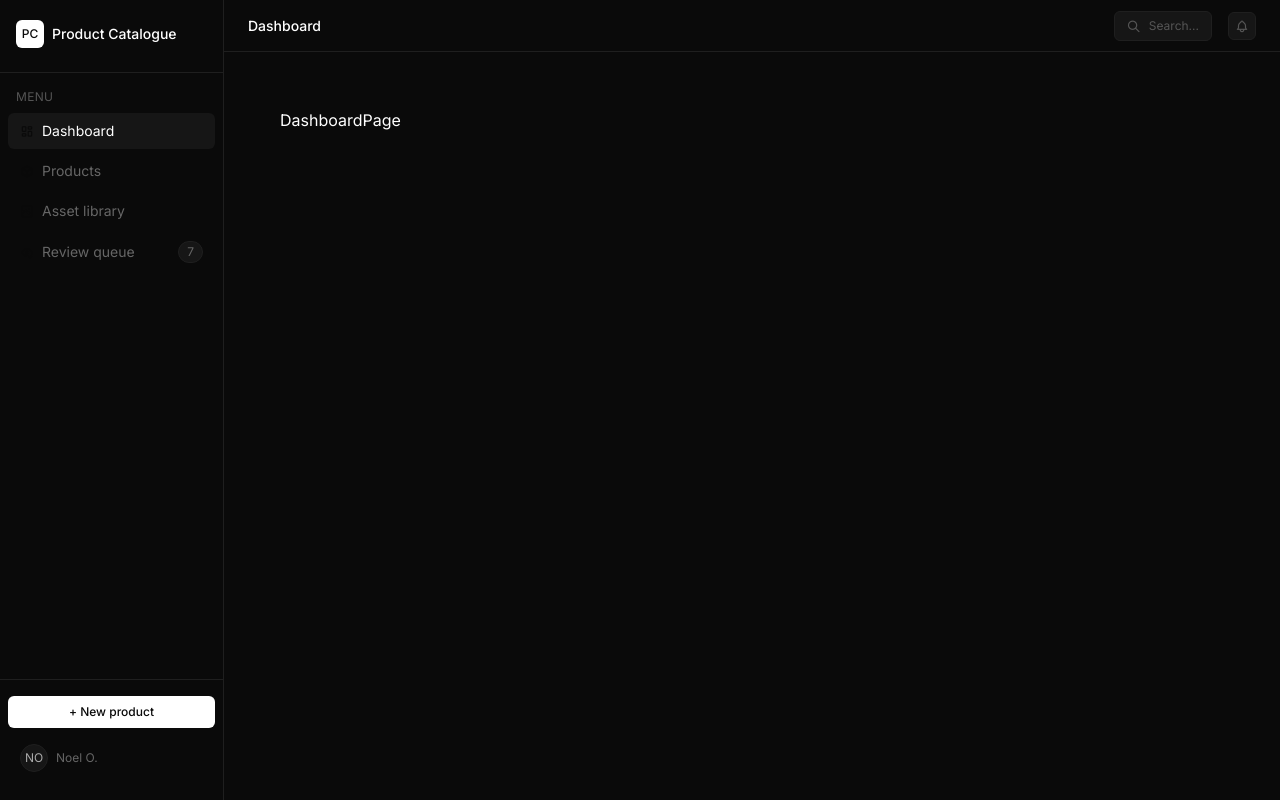
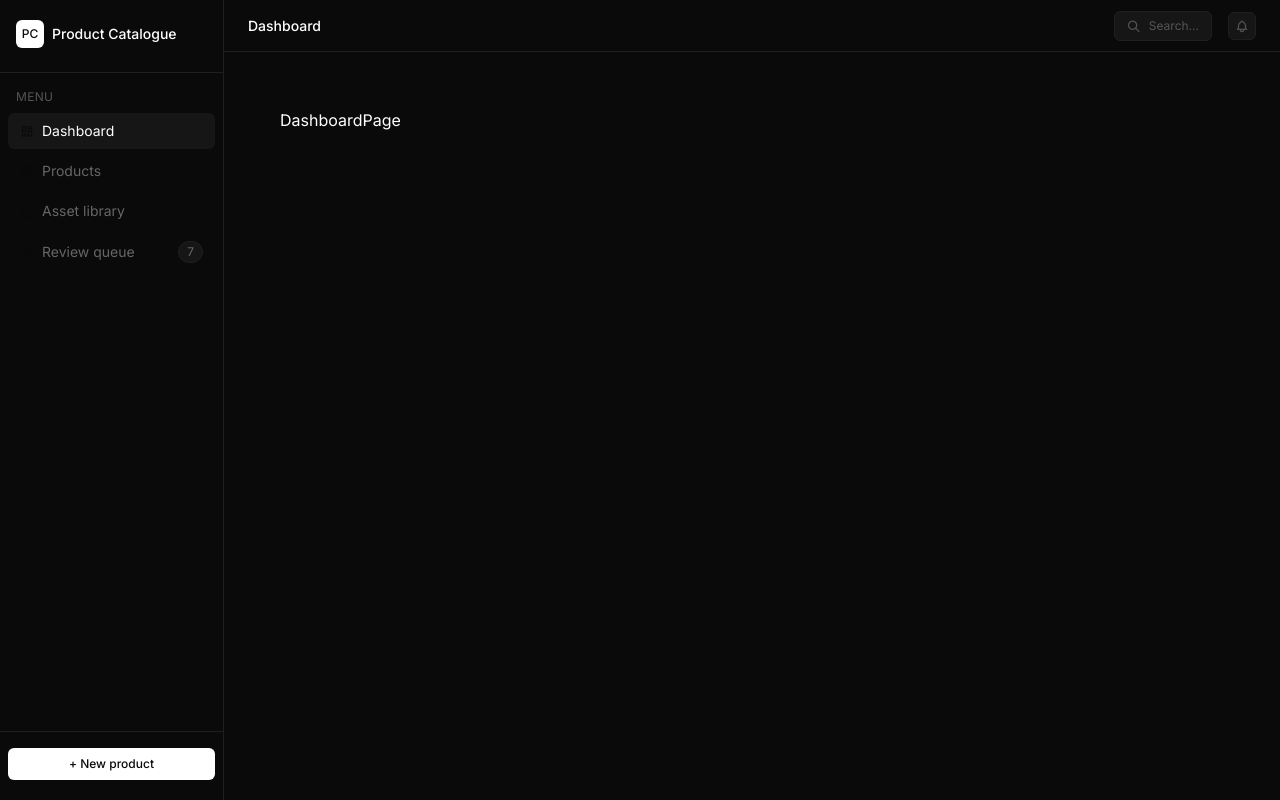
Before and after one commit to noel-odero/product-catalogue, a React (Vite) app in the folder product-catalogue/: page / in a window 1280 px wide. Built offline with nearby package versions, Linux system fonts and the light colour scheme.

Commit message:
refactor: remove unused user display from Sidebar component

```diff
--- a/product-catalogue/src/components/layout/Sidebar.tsx
+++ b/product-catalogue/src/components/layout/Sidebar.tsx
@@ -59,12 +59,6 @@ export default function Sidebar() {
         >
           + New product
         </button>
-        <div className="flex items-center gap-2 px-3 py-2 mt-2">
-          <div className="w-7 h-7 rounded-full bg-elevated border border-border flex items-center justify-center text-xs text-content-secondary">
-            NO
-          </div>
-          <span className="text-xs text-content-tertiary">Noel O.</span>
-        </div>
       </div>
     </aside>
   )
--- a/product-catalogue/tsconfig.app.json
+++ b/product-catalogue/tsconfig.app.json
@@ -21,5 +21,6 @@
     "erasableSyntaxOnly": true,
     "noFallthroughCasesInSwitch": true
   },
-  "include": ["src"]
+  "include": ["src"],
+  "exclude": ["src/components/ui/Textarea.tsx"]
 }
```
